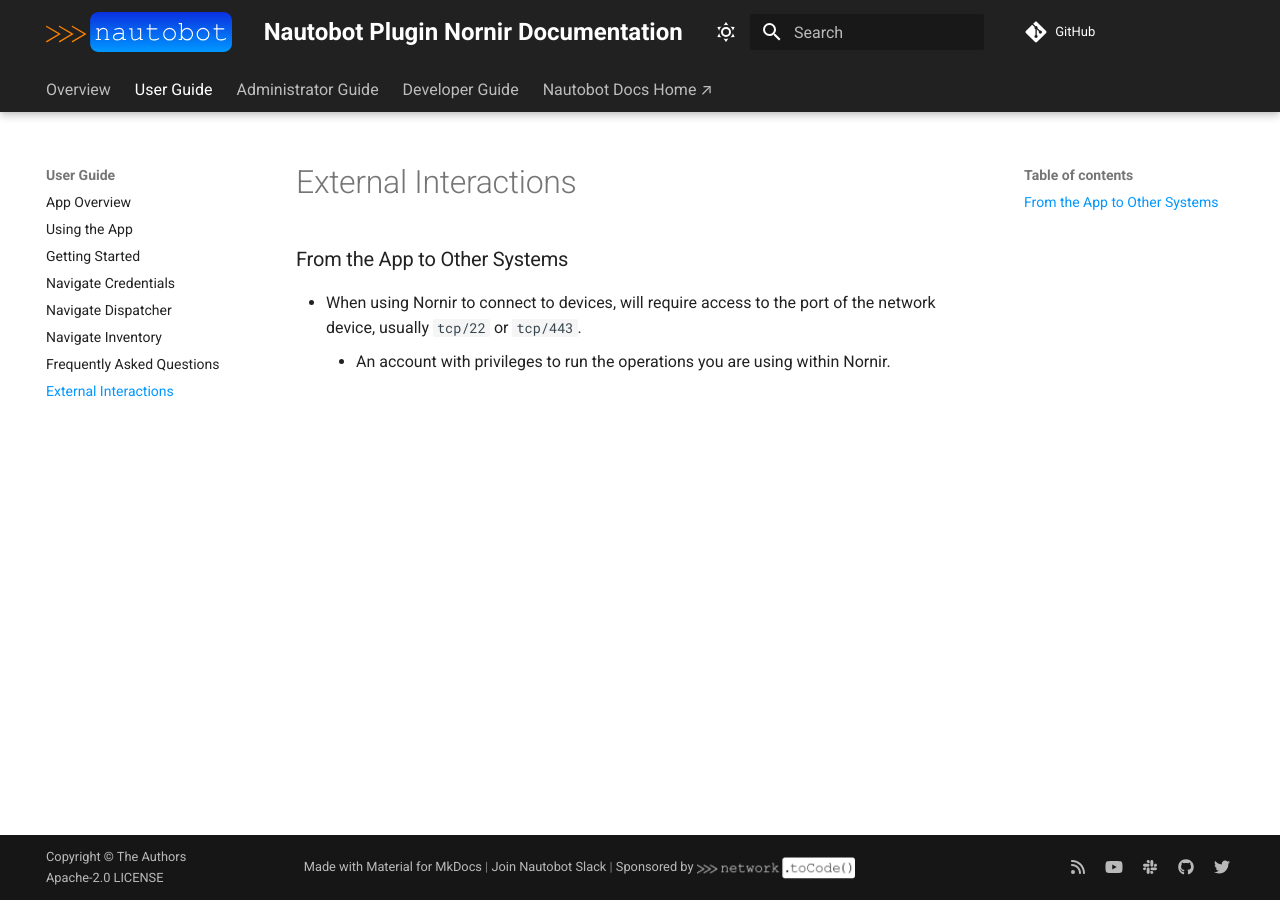
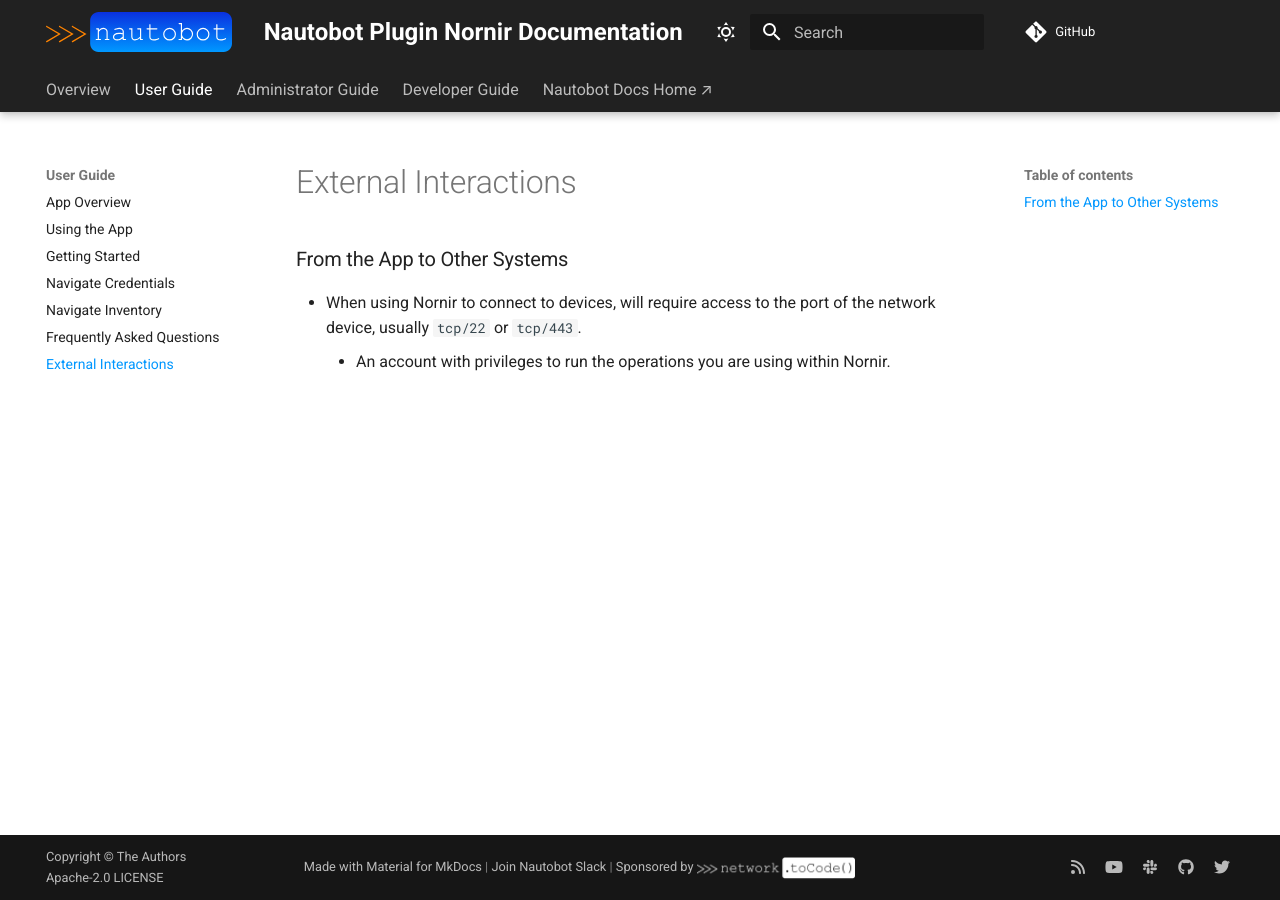
Before and after one commit to nautobot/nautobot-app-nornir, an MkDocs documentation site: the page built from docs/user/app_external_interactions.md, in a window 1280 px wide. Built offline with MkDocs 1.6.1 and Material for MkDocs 9.7.7, drawn with Linux system fonts in a browser that asks for light colours; comment, search, counter and statistics services are not loaded.

Commit message:
remove reference to deleted doc

```diff
--- a/mkdocs.yml
+++ b/mkdocs.yml
@@ -97,7 +97,6 @@
       - Using the App: "user/app_use_cases.md"
       - Getting Started: "user/app_getting_started.md"
       - Navigate Credentials: "user/app_feature_credentials.md"
-      - Navigate Dispatcher: "user/app_feature_dispatcher.md"
       - Navigate Inventory: "user/app_feature_inventory.md"
       - Frequently Asked Questions: "user/app_faq.md"
       - External Interactions: "user/app_external_interactions.md"
```
